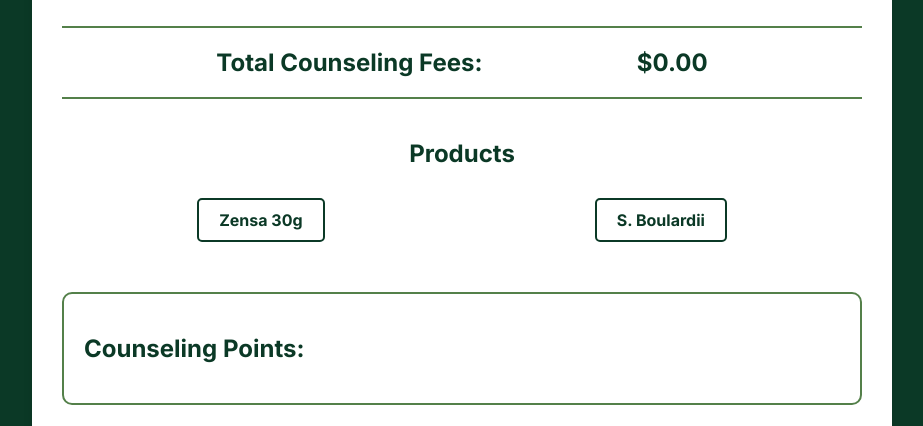
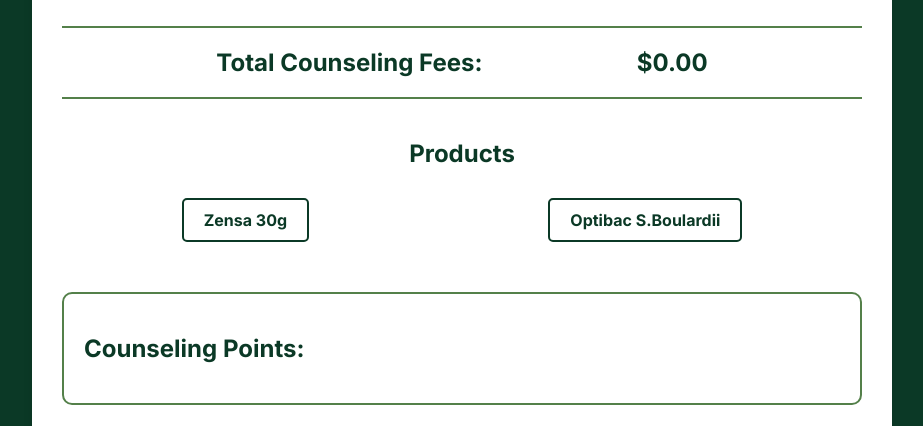
Before and after one commit to hlalani2/pharmacy_project, a Flask app: page /dashboard in a window 1280 px wide. Shown: the part 399-825 px from the top of the page, without its empty margins (178-1101 px from the left). Run offline with Flask 3, Linux system fonts and the light colour scheme; a user stored in the database is signed in; data comes from the database, SQL or seed files in the repository.

Commit message:
Update dashboard with new name for product-item

```diff
--- a/templates/dashboard.html
+++ b/templates/dashboard.html
@@ -46,7 +46,7 @@
             <h2>Products</h2>
             <div class="product-list">
                 <div class="product-item" data-product="Zensa 30g">Zensa 30g</div>
-                <div class="product-item" data-product="Optibac S.Boulardii">S. Boulardii</div>
+                <div class="product-item" data-product="Optibac S.Boulardii">Optibac S.Boulardii</div>
             </div>
         </div>
 
@@ -150,9 +150,9 @@
             if (selectedProduct === 'Zensa 30g') {
                 feeInput.value = 5.00;
                 productInput.value = 'Zensa 30g';
-            } else if (selectedProduct === 'S. Boulardii') {
+            } else if (selectedProduct === 'Optibac S.Boulardii') {
                 feeInput.value = 2.00;
-                productInput.value = 'S. Boulardii';
+                productInput.value = 'Optibac S.Boulardii';
             } else {
                 feeInput.value = 0;
                 productInput.value = '';
```
